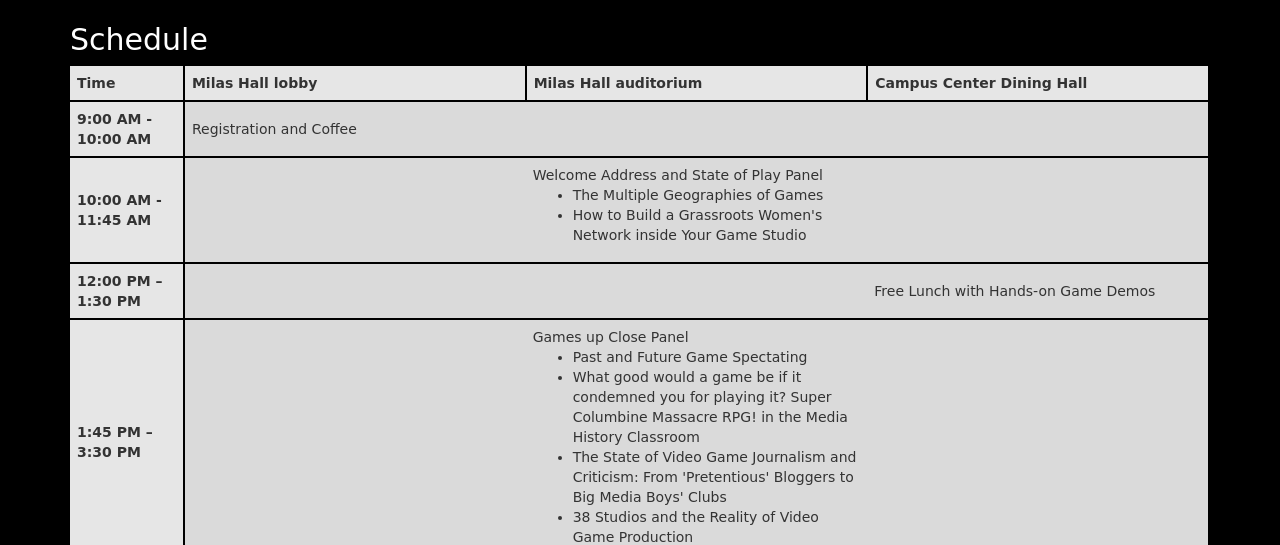
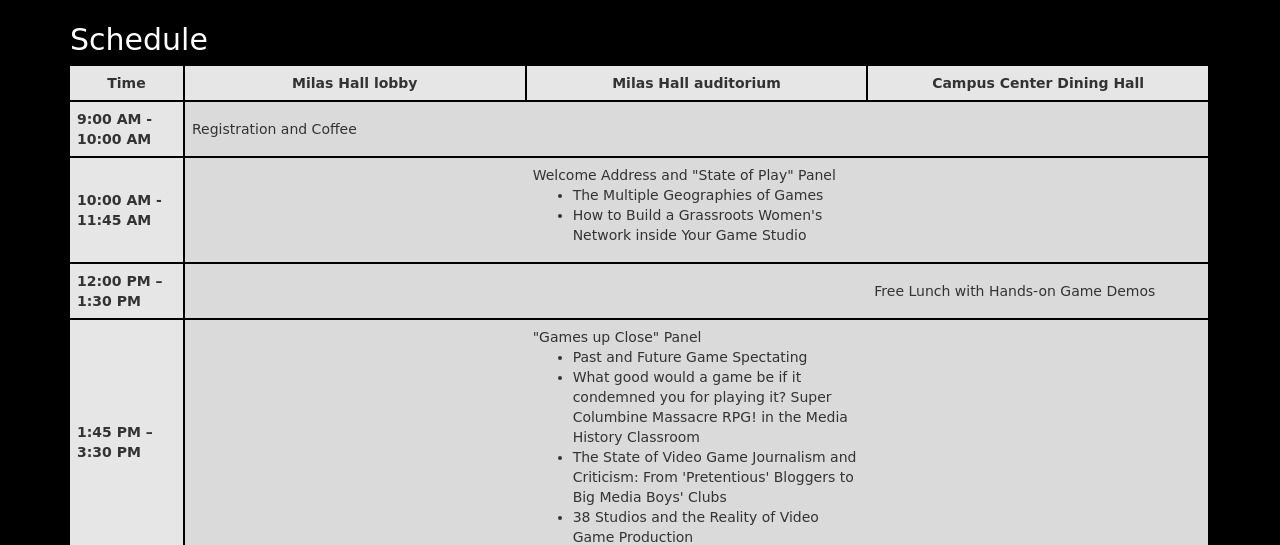
Before and after one commit to jceipek/olin-vgs, a plain HTML site: page index.html in a window 1280 px wide. Shown: the part 782-1327 px from the top of the page. Drawn offline with nearby package versions, Linux system fonts and the light colour scheme; a web font is replaced by a local one.

Commit message:
Center table headings

```diff
--- a/index.html
+++ b/index.html
@@ -83,7 +83,7 @@
             <tr>
                <th id="morning-1" scope="row">10:00 AM - 11:45 AM</th>
                <td></td>
-               <td><span class="talk">Welcome Address and State of Play Panel</span>
+               <td><span class="talk">Welcome Address and "State of Play" Panel</span>
                  <ul>
                    <li>The Multiple Geographies of Games</li>
                    <li>How to Build a Grassroots Women's Network inside Your Game Studio</li>
@@ -100,7 +100,7 @@
             <tr>
                <th id="morning-3" scope="row">1:45 PM – 3:30 PM</th>
                <td></td>
-               <td><span class="talk">Games up Close Panel</span>
+               <td><span class="talk">"Games up Close" Panel</span>
                  <ul>
                    <li>Past and Future Game Spectating</li>
                    <li>What good would a game be if it condemned you for playing it?
--- a/main.css
+++ b/main.css
@@ -102,6 +102,10 @@ body {
   margin: 20px 0;
 }
 
+.schedule thead th {
+  text-align: center;
+}
+
 .schedule tr, .schedule th {
   border-bottom: 2px solid #000;
   border-right: 2px solid #000;
```
